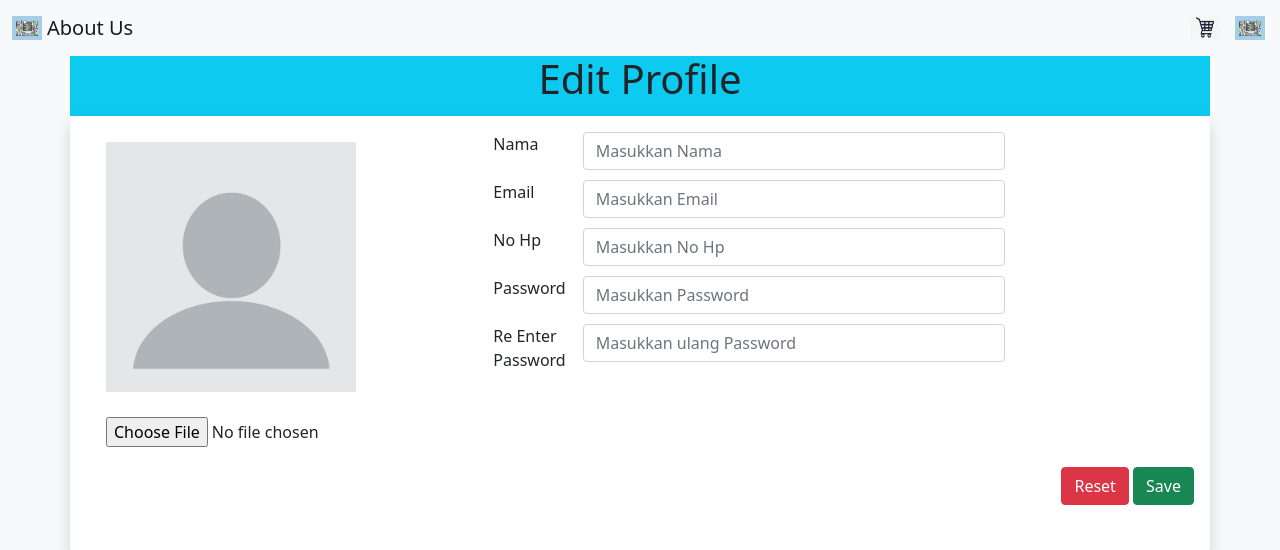
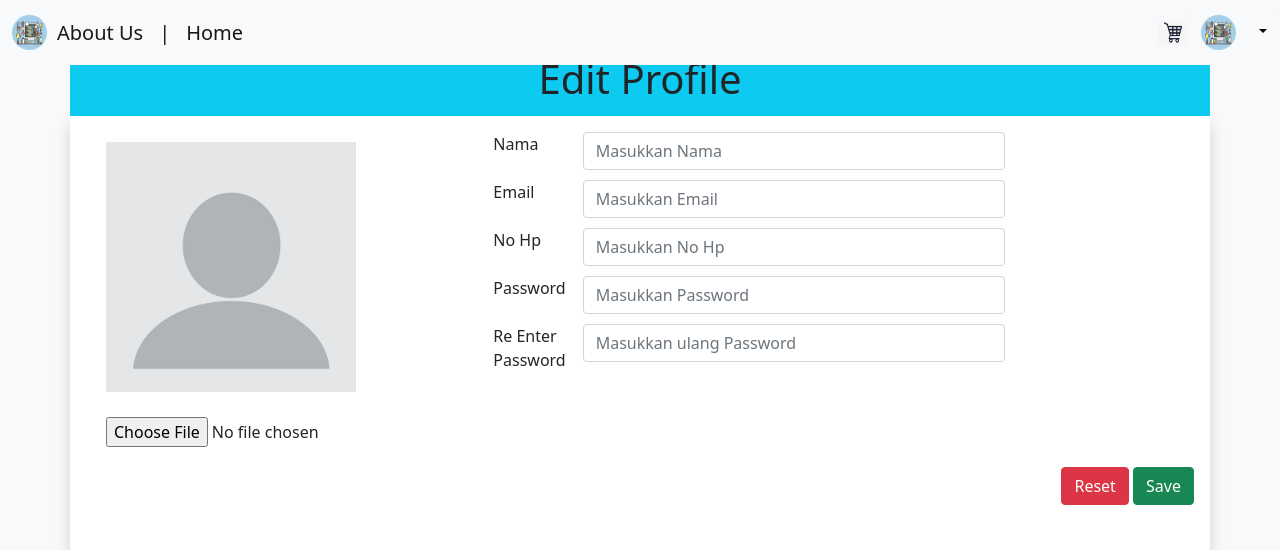
Before and after one commit to safutrasetya/cafee, a PHP site: page /editprofil.php in a window 1280 px wide. Shown: the top 550 px of the page. Run offline with PHP 8.4, Linux system fonts and the light colour scheme; the visitor is signed in with stand-in values (Sample User, id 1); some libraries are stand-ins or nearby versions.

Commit message:
dropdownnavbar

```diff
--- a/temp_navbar.php
+++ b/temp_navbar.php
@@ -1,21 +1,30 @@
-
+<link rel="stylesheet" href="css/sidebar.css">
+<link rel="stylesheet" href="css/navbar.css">
+<script src="https://kit.fontawesome.com/a076d05399.js" crossorigin="anonymous"></script>
 <link href="https://cdn.jsdelivr.net/npm/bootstrap@5.1.2/dist/css/bootstrap.min.css" rel="stylesheet" integrity="sha384-uWxY/CJNBR+1zjPWmfnSnVxwRheevXITnMqoEIeG1LJrdI0GlVs/9cVSyPYXdcSF" crossorigin="anonymous">
 
 <nav class="navbar navbar-expand-lg navbar-light bg-light fixed-top">
   <div class="container-fluid">
-    <img src="img/img1.png" alt="" width="30" height="24">
-    <a class="navbar-brand" href="#" style ="margin-left: 5px">About Us</a>
+    <a href="aboutus.php"><img src="img/img1.png" alt="" width="35" height="35" style ="margin-right: 10px" class="rounded-circle"></a>
+    <a class="navbar-brand" href="#" style ="" href="aboutus.php">About Us</a>
+    <a class="navbar-brand" href="#" style ="" href="aboutus.php">|</a>
+    <a class="navbar-brand" href="#" style ="" href="halamanmakanan.php">Home</a>
     <button class="navbar-toggler" type="button" data-bs-toggle="collapse" data-bs-target="#navbarNav" aria-controls="navbarNav" aria-expanded="false" aria-label="Toggle navigation">
       <span class="navbar-toggler-icon"></span>
     </button>
     <div class="collapse navbar-collapse" id="navbarNav">
-
     </div>
   </div>
-    <form class="d-flex">
-        <img src="img/img7.jpg" alt="" width="30" height="24" style ="margin-right: 15px">
-        <img src="img/img1.png" alt="" width="30" height="24" style ="margin-right: 15px">
-    </form>
+         <div style ="margin-top: "><a href="halpesanan.php"> <img src="img/img7.jpg" alt="" width="30" height="24" style ="margin-right:" href></a></div>
+    <div class="dropdown">
+            <button class="btn btn-light dropdown-toggle" type="button" id="dropdownMenuButton1" data-bs-toggle="dropdown" aria-expanded="false">
+                <img src="img/img1.png" alt="" width="35" height="35" style ="margin-right: 15px" class="rounded-circle">
+            </button>
+            <ul class="dropdown-menu" aria-labelledby="dropdownMenuButton1">
+                <li><a class="dropdown-item" href="#">Profil</a></li>
+                <li><a class="dropdown-item" href="#">Admin</a></li>
+                <li><a class="dropdown-item" href="#">Logout</a></li>
+            </ul>
+        </div>
 </nav>
-
 <script src="https://cdn.jsdelivr.net/npm/bootstrap@5.1.2/dist/js/bootstrap.bundle.min.js" integrity="sha384-kQtW33rZJAHjgefvhyyzcGF3C5TFyBQBA13V1RKPf4uH+bwyzQxZ6CmMZHmNBEfJ" crossorigin="anonymous"></script>
```
Also changed, not shown: temp_sidebar.php (+16 -7 lines).
